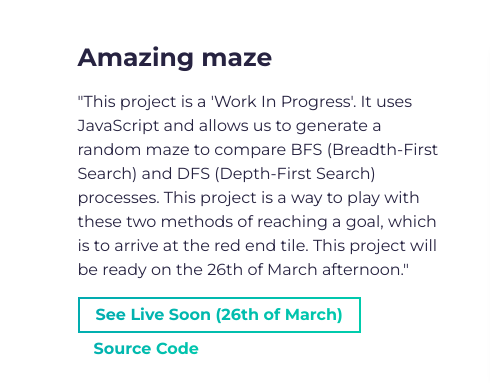
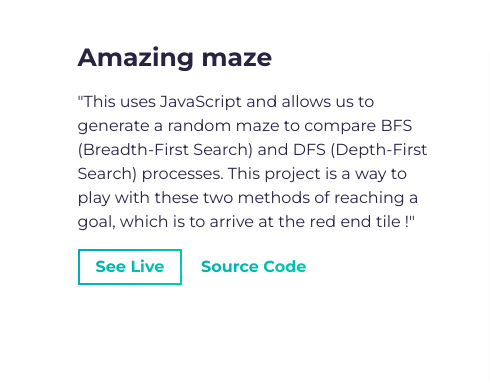
Before and after one commit to AnaisRevellat/portfolio_2024, a website built with Parcel: page src/index.html in a window 1280 px wide. Shown: the part 1579-1962 px from the top of the page, 0-490 px from the left. Built offline with nearby package versions, Linux system fonts and the light colour scheme.

Commit message:
the maze is ready

```diff
--- a/src/index.html
+++ b/src/index.html
@@ -111,21 +111,20 @@
                 <h3 class="project-wrapper__text-title">Amazing maze</h3>
                 <div>
                   <p class="mb-4">
-                    "This project is a 'Work In Progress'. It uses JavaScript
-                    and allows us to generate a random maze to compare BFS
+                    "This uses JavaScript and allows us to generate a random maze to compare BFS
                     (Breadth-First Search) and DFS (Depth-First Search)
                     processes. This project is a way to play with these two
                     methods of reaching a goal, which is to arrive at the red
-                    end tile. This project will be ready on the 26th of March afternoon."
+                    end tile !"
                   </p>
                 </div>
                 <a
                   rel="noreferrer"
                   target="_blank"
                   class="cta-btn cta-btn--hero"
-                  href="https://anaisrevellat.github.io/startup_landpage/"
+                  href="https://algo-maze.onrender.com/"
                 >
-                  See Live Soon (26th of March)
+                  See Live
                 </a>
                 <a
                   rel="noreferrer"
@@ -139,7 +138,7 @@
             </div>
             <div class="col-lg-8 col-sm-12">
               <div class="project-wrapper__image load-hidden">
-                <a rel="noreferrer" href="https://github.com/AnaisRevellat/algo-maze" target="_blank">
+                <a rel="noreferrer" href="https://algo-maze.onrender.com/" target="_blank">
                   <div
                     data-tilt
                     data-tilt-max="4"
```
